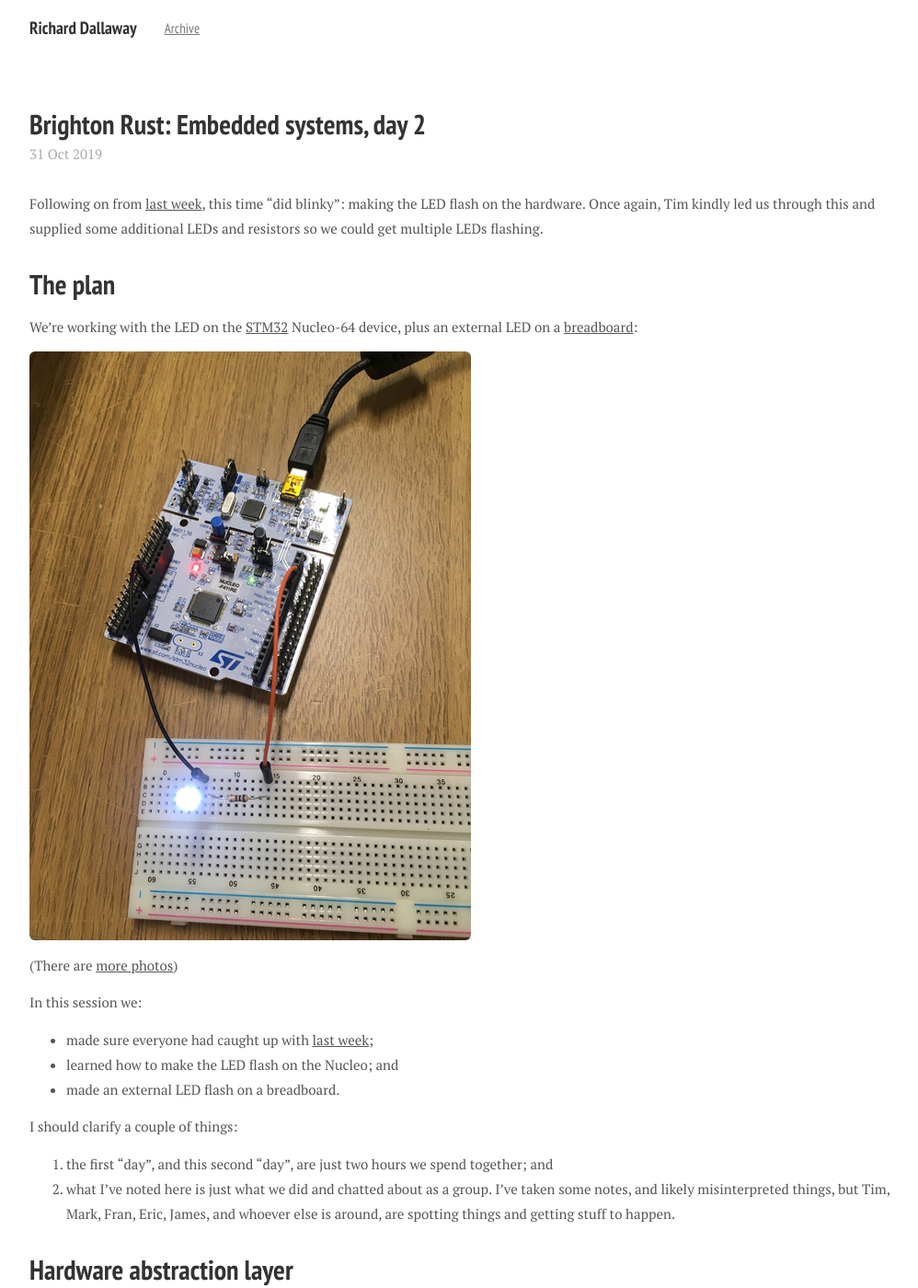
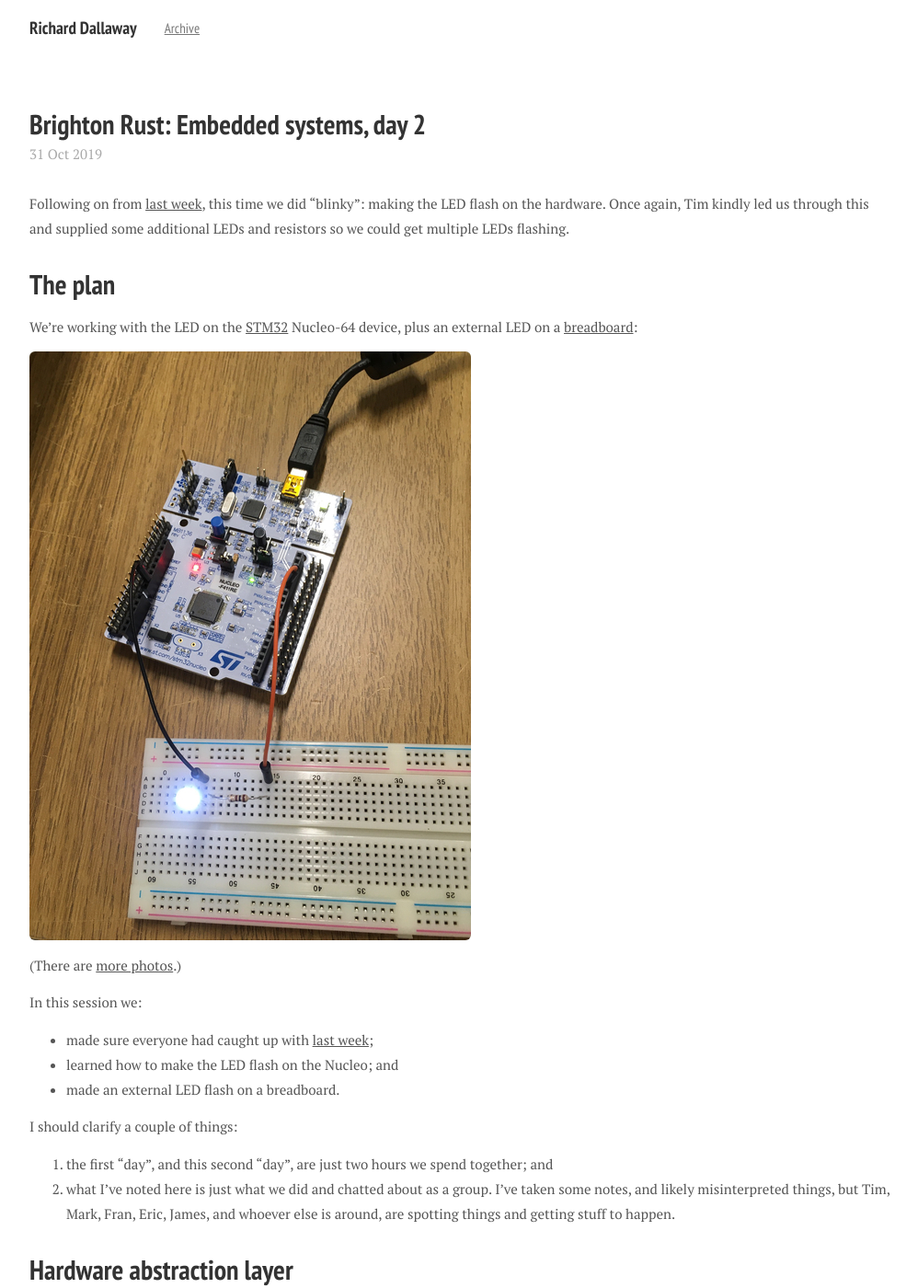
Before and after one commit to d6y/richard.dallaway.com, a Jekyll site: the page built from _posts/2019-10-31-embedded-2.md, in a window 1280 px wide and 1400 px high. Shown: the whole window at 92% size, without its empty margins (138-1136 px from the left). Built offline with Jekyll 4.4.1, drawn with Linux system fonts in a browser that asks for light colours; nearby versions of some CDN libraries; some web fonts are replaced; some of the changed text lies outside the part shown.

Commit message:
fix typos

```diff
--- a/_posts/2019-10-31-embedded-2.md
+++ b/_posts/2019-10-31-embedded-2.md
@@ -4,7 +4,7 @@ title:      "Brighton Rust: Embedded systems, day 2"
 author:     "Richard Dallaway"
 ---
 
-Following on from [last week], this time "did blinky": making the LED flash on the hardware.
+Following on from [last week], this time we did "blinky": making the LED flash on the hardware.
 Once again, Tim kindly led us through this and supplied some additional LEDs and resistors
 so we could get multiple LEDs flashing.
 
@@ -31,7 +31,7 @@ We're working with the LED on the [STM32] Nucleo-64 device, plus an external LED
 
 <img src="/img/posts/2019-rust-embedded/blinky-480x640.jpg" width="480" height="640" alt="photo of a Nucleo 64 board and external breadboard">
 
-(There are [more photos][photos])
+(There are [more photos][photos].)
 
 In this session we:
 
```
Also changed, not shown: other parts of _posts/2019-10-31-embedded-2.md (+1 -1 lines).
